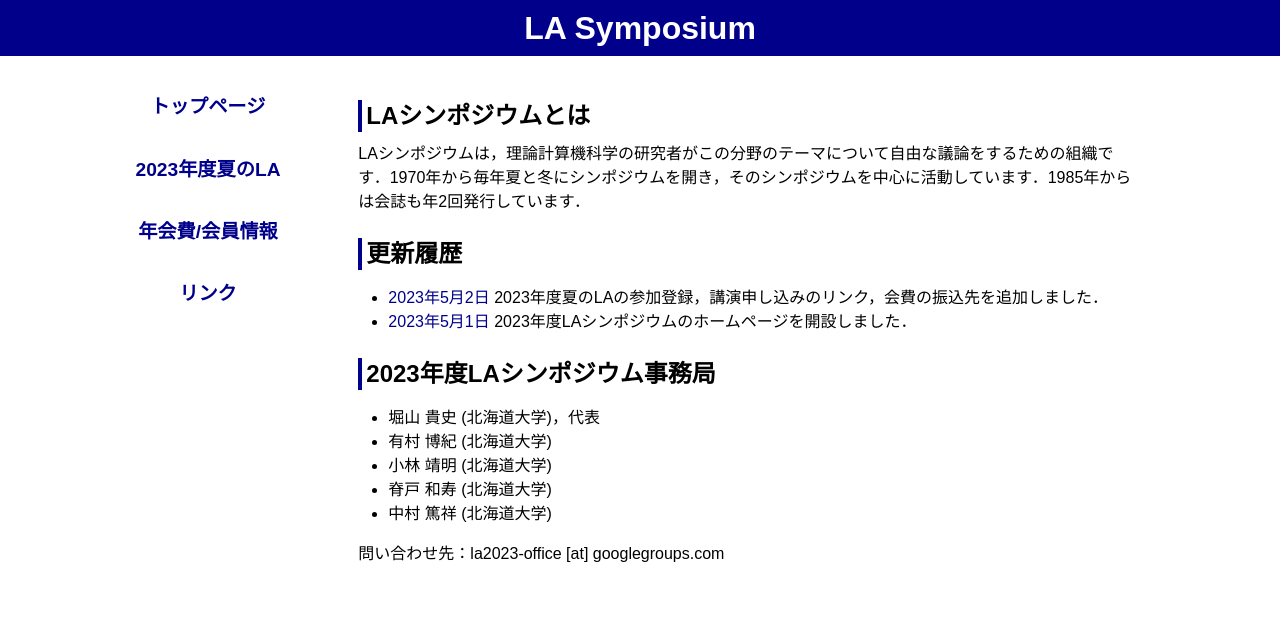
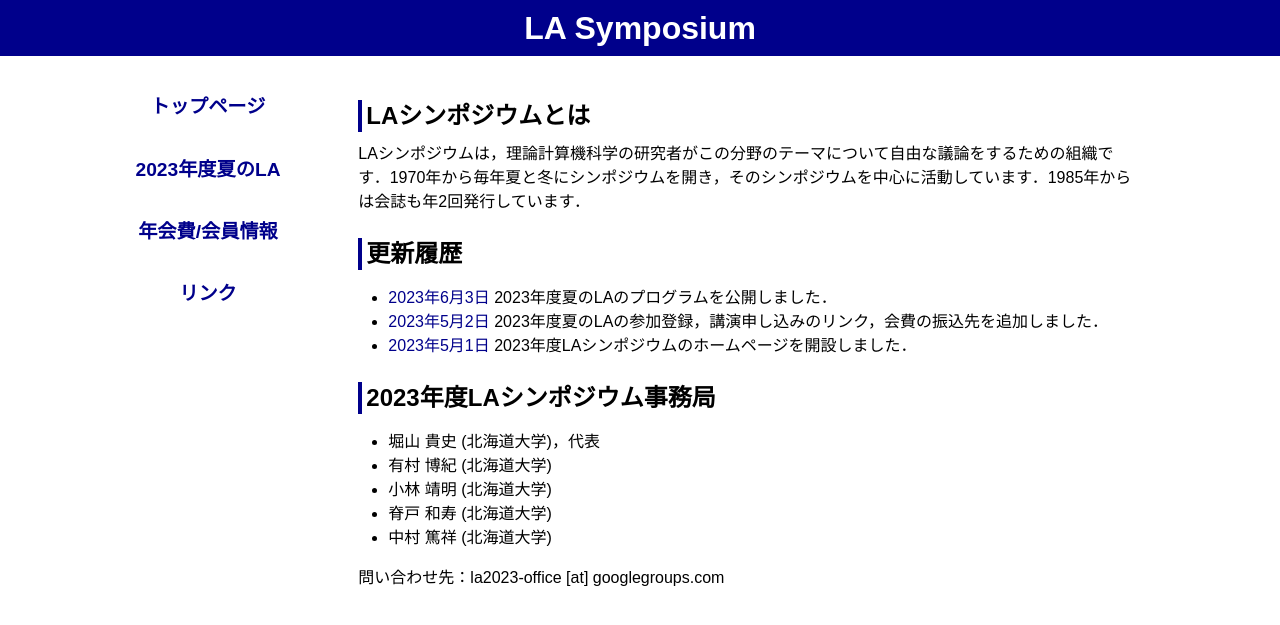
Before and after one commit to ytamura12/la-symposium_test.github.io, a Jekyll site: the page built from index.md, in a window 1280 px wide. Shown: the top 625 px of the page. Built offline with Jekyll 4.4.1, drawn with Linux system fonts in a browser that asks for light colours.

Commit message:
Update news.md

```diff
--- a/_includes/news.md
+++ b/_includes/news.md
@@ -1,2 +1,3 @@
+* <span class="date">2023年6月3日</span> 2023年度夏のLAのプログラムを公開しました．
 * <span class="date">2023年5月2日</span> 2023年度夏のLAの参加登録，講演申し込みのリンク，会費の振込先を追加しました．
 * <span class="date">2023年5月1日</span> 2023年度LAシンポジウムのホームページを開設しました．
```
